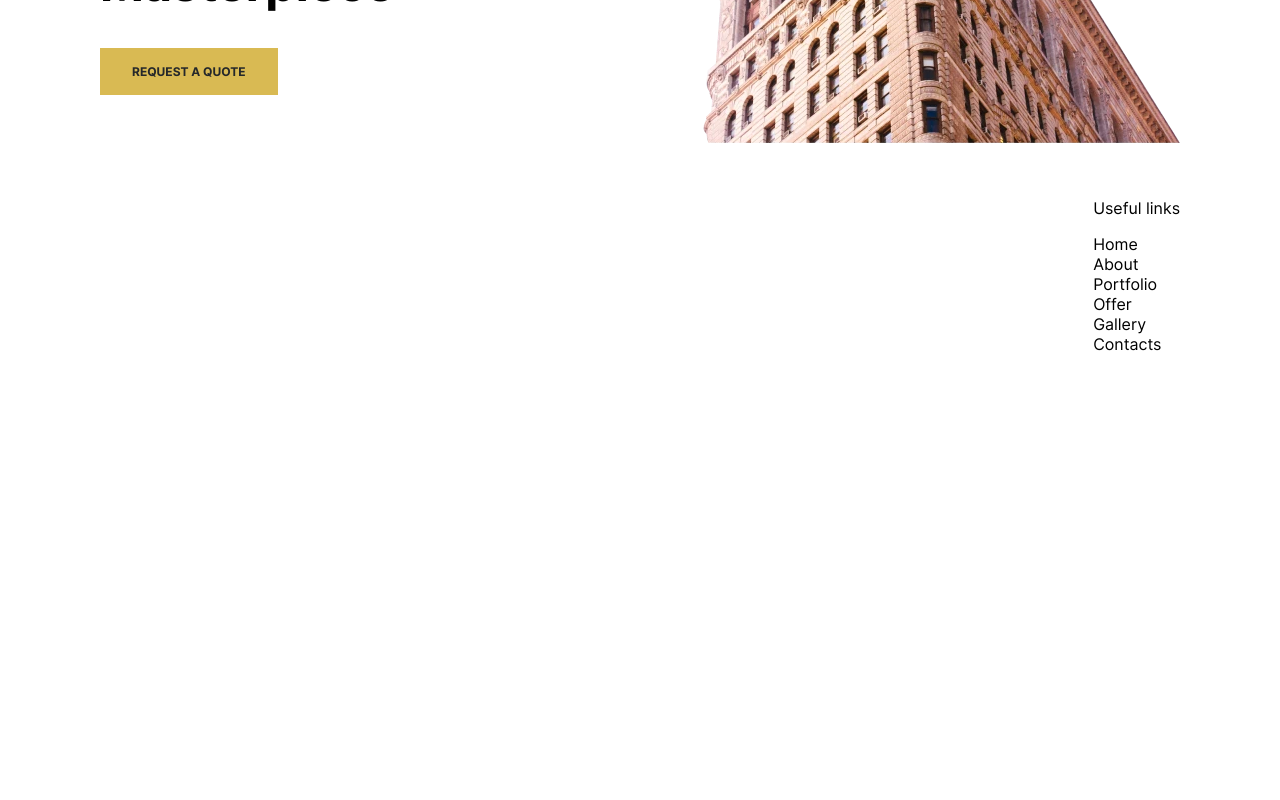
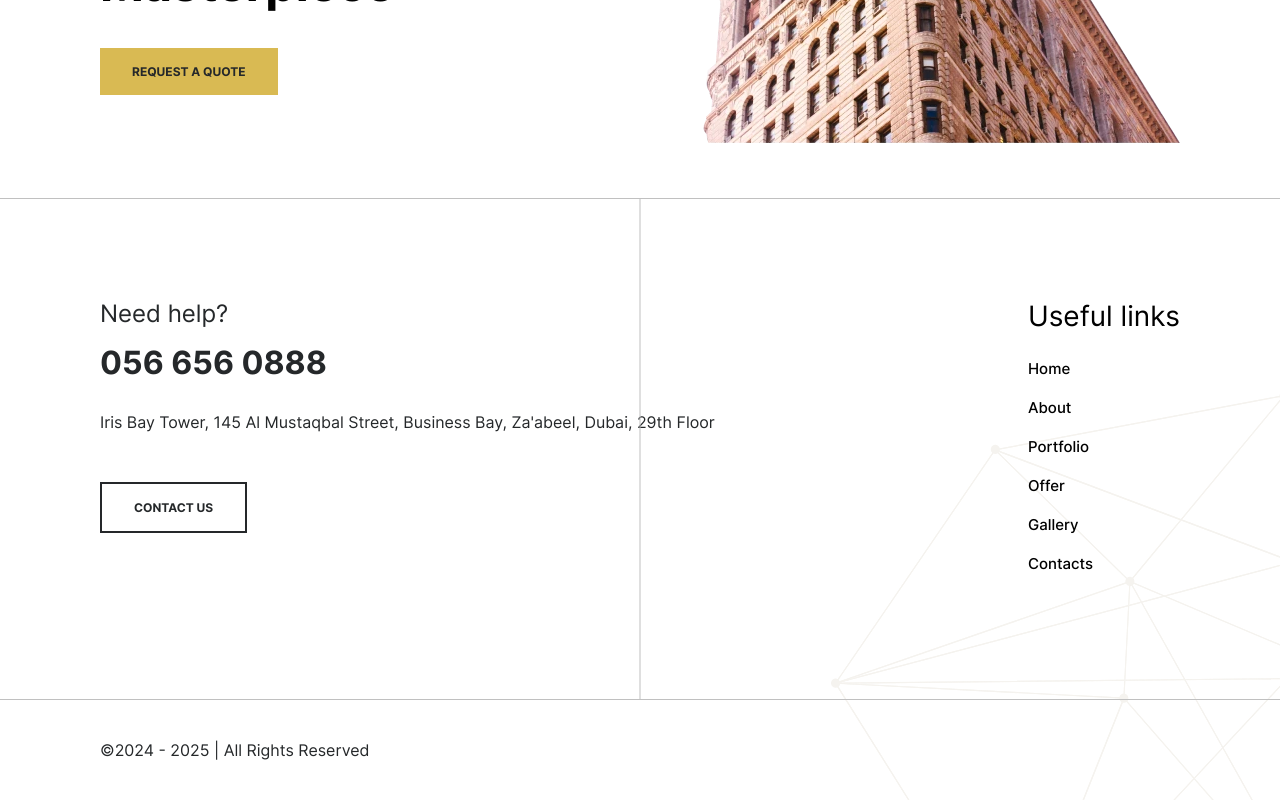
Before and after one commit to yuuikm/luxury-royal-house, a React (Vite) app: page / in a window 1280 px wide. Shown: the part 2237-3037 px from the top of the page. Before the commit the page ends 2607 px from the top, so only its background shows below. Built offline with nearby package versions, Linux system fonts and the light colour scheme.

Commit message:
feat: footer component

```diff
--- a/src/components/layout/Footer/index.tsx
+++ b/src/components/layout/Footer/index.tsx
@@ -2,20 +2,31 @@
 import type { FC } from 'react';
 import { Link } from 'react-router-dom';
 import { useFooterMenu } from 'components/layout/Footer/config';
+import { useTranslation } from 'react-i18next';
+import LinkButton from 'components/shared/LinkButton';
 
 const Footer: FC = () => {
   const footerMenu = useFooterMenu();
+  const { t } = useTranslation();
 
   return (
+    <div className="footer-bg">
       <div className="container">
         <div className="footer-menu">
-        <div className="footer-info"></div>
+          <div className="footer-info">
+            <h2 className="footer-info-title">{t('footer.title')}</h2>
+            <a className="footer-phone" href={`tel:${t('footer.phone')}`}>
+              {t('footer.phone')}
+            </a>
+            <p className="footer-address">{t('footer.address')}</p>
+            <LinkButton text={t('footer.buttonText')} link="/" style="secondary" />
+          </div>
           <div className="footer-nav">
-          <p className="footer-menu-title">Useful links</p>
+            <p className="useful-links-title">{t('footer.usefulLinks')}</p>
             <nav>
-            <ul>
+              <ul className="footer-nav-menu">
                 {footerMenu.map(({ id, text, route }) => (
-                <li key={id}>
+                  <li key={id} className="footer-nav-menu-item">
                     <Link to={route}>{text}</Link>
                   </li>
                 ))}
@@ -24,6 +35,11 @@
           </div>
         </div>
       </div>
+
+      <div className="container footer-credits">
+        <p className="credits-text">{t('footer.credits')}</p>
+      </div>
+    </div>
   );
 };
 
--- a/src/provider/i18n.ts
+++ b/src/provider/i18n.ts
@@ -38,6 +38,15 @@
       bottomBannerHome: {
         title: 'Your Vision, Our Masterpiece',
         buttonText: 'REQUEST A QUOTE',
+      },
+      footer: {
+        title: 'Need help?',
+        phone: '056 656 0888',
+        address:
+          "Iris Bay Tower, 145 Al Mustaqbal Street, Business Bay, Za'abeel, Dubai, 29th Floor",
+        buttonText: 'CONTACT US',
+        credits: '©2024 - 2025 | All Rights Reserved',
+        usefulLinks: 'Useful links',
       },
     },
   },
--- a/src/styles/components/footer.scss
+++ b/src/styles/components/footer.scss
@@ -1,4 +1,69 @@
+.footer-bg {
+  border-top: 1px solid $c-footer-border;
+  background-image: url('assets/images/architect6-footer-bg.svg');
+  background-position: right bottom;
+  background-repeat: no-repeat;
+}
+
 .footer-menu {
   display: flex;
   justify-content: space-between;
+  padding: 100px 0;
+  position: relative;
+
+  &::before {
+    content: '';
+    position: absolute;
+    top: 0;
+    bottom: 0;
+    left: 50%;
+    width: 1px;
+    background-color: $c-footer-border;
+    transform: translateX(-50%);
+  }
+
+  .footer-info {
+    .footer-info-title {
+      font-size: 24px;
+      font-weight: 400;
+      color: $c-footer-title-text;
+      padding-bottom: 15px;
+    }
+
+    .footer-phone {
+      display: inline-block;
+      font-size: 32px;
+      font-weight: 700;
+      color: $c-footer-phone-text;
+      padding-bottom: 30px;
+    }
+
+    .footer-address {
+      font-size: 16px;
+      color: $c-footer-adress-text;
+      padding-bottom: 50px;
+    }
+  }
+
+  .footer-nav-menu {
+    .footer-nav-menu-item{
+      font-size: 15px;
+      font-weight: 500;
+      padding: 10px 0;
+    }
+  }
+
+  .useful-links-title {
+    font-size: 28px;
+  }
 }
+
+.footer-credits {
+  border-top: 1px solid $c-footer-border;
+
+  .credits-text {
+    color: $c-footer-credits-text;
+    font-size: 16px;
+    padding: 40px 0;
+  }
+}
--- a/src/styles/settings/colors.scss
+++ b/src/styles/settings/colors.scss
@@ -1,6 +1,7 @@
 $c-black: #000000;
 $c-black-2: #161922;
 $c-black-3: #25282A;
+$c-black-4: #c0c0c0;
 $c-white: #ffffff;
 $c-white-2: #F5F3EF;
 $c-gold-1: #d9ba53;
@@ -29,3 +30,9 @@
 $c-call-to-action-bg: $c-white-2;
 $c-call-to-action-title: $c-black-3;
 $c-call-to-action-highlighted: $c-gold-1;
+
+$c-footer-border: $c-black-4;
+$c-footer-title-text: $c-black-3;
+$c-footer-phone-text: $c-black-3;
+$c-footer-adress-text: $c-black-3;
+$c-footer-credits-text: $c-black-3;
```
Also changed, not shown: src/assets/images/architect6-footer-bg.svg (added). Lines whose indentation alone changed are shown as unchanged.
